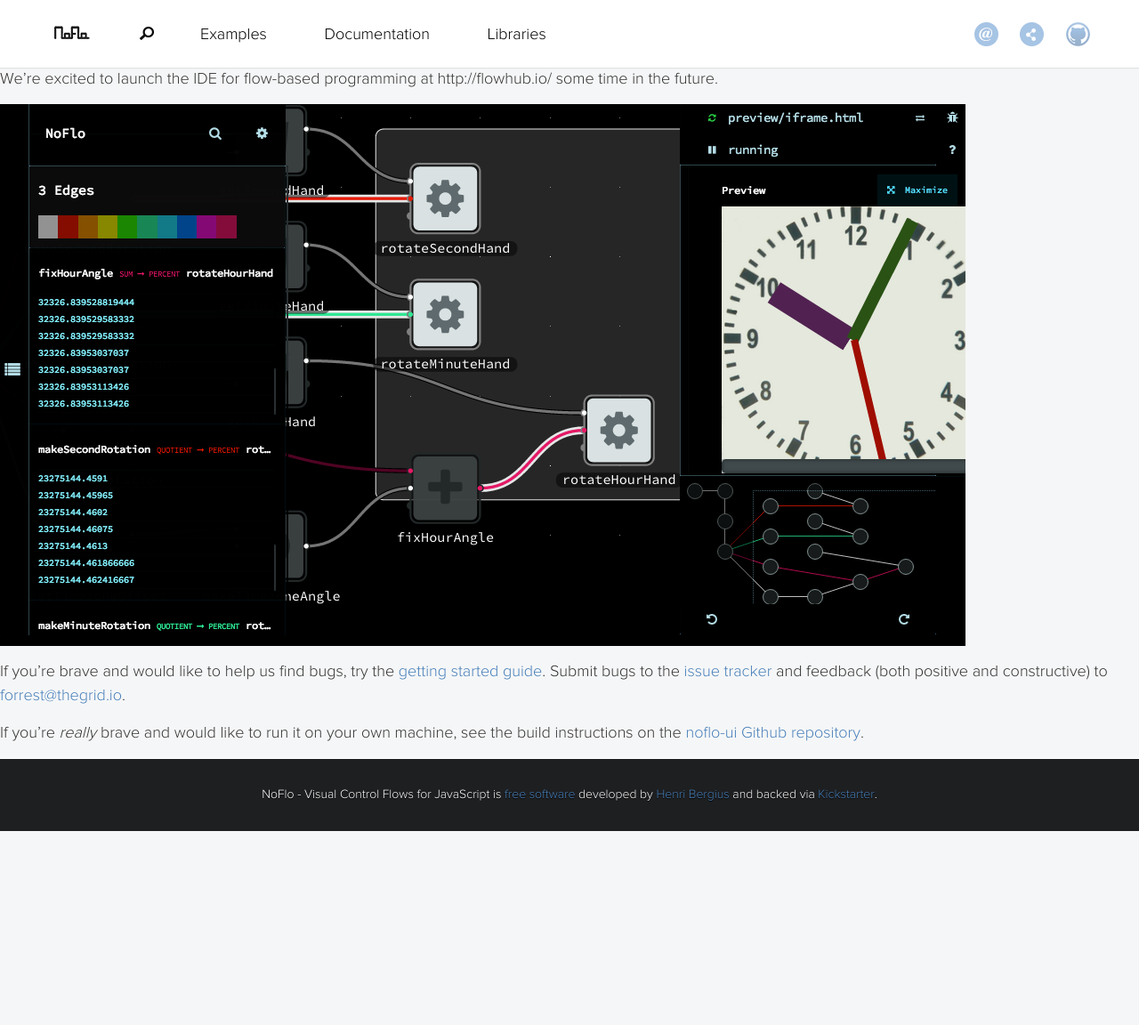
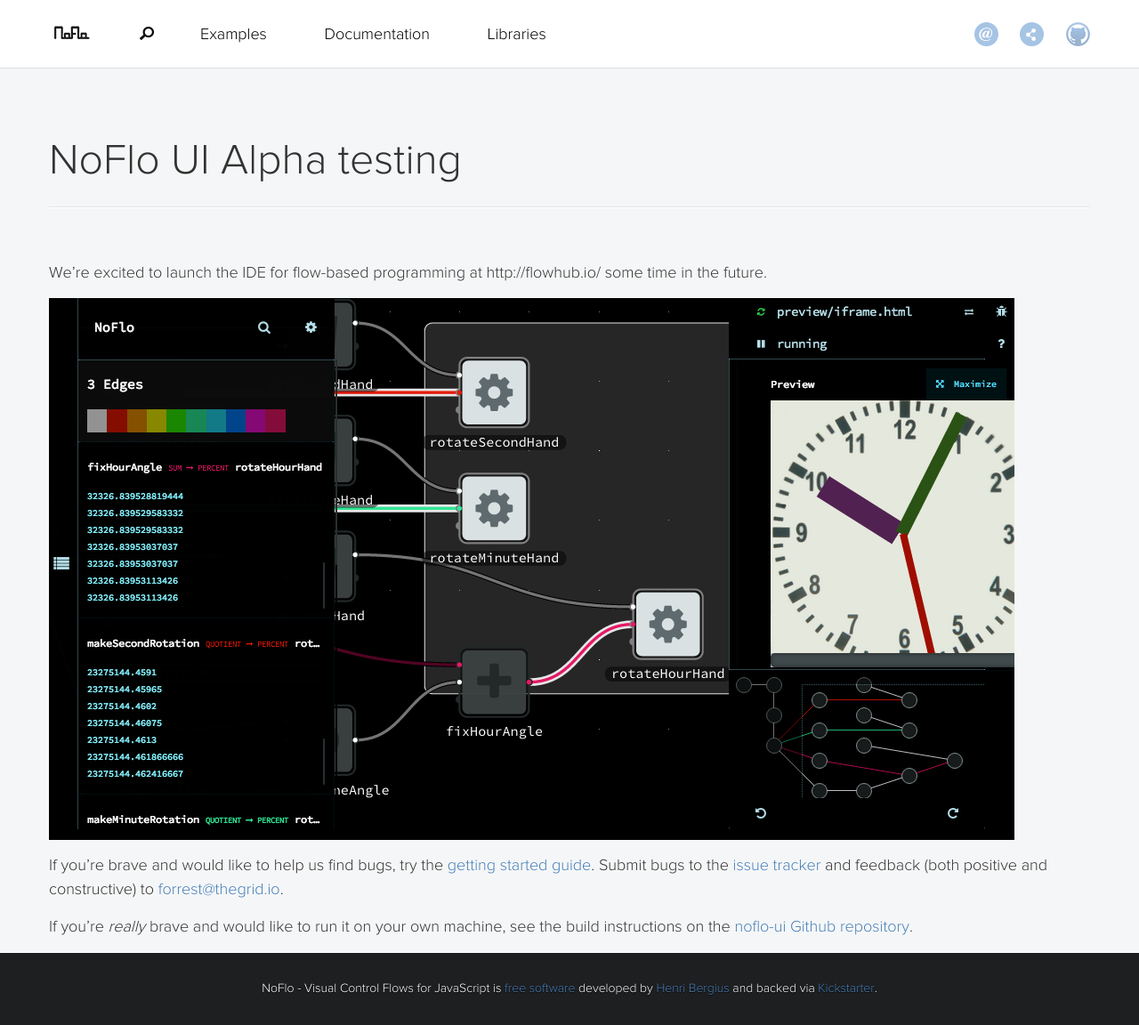
Before and after one commit to noflo/noflo.github.io, a Jekyll site: the page built from noflo-ui/index.md, in a window 1280 px wide and 1152 px high. Shown: the whole window at 89% size. Built offline with Jekyll 4.4.1, drawn with Linux system fonts in a browser that asks for light colours; nearby versions of some CDN libraries; Markdown is read by kramdown in place of the engine named in the settings.

Commit message:
basic template

```diff
--- /dev/null
+++ b/_layouts/basic.html
@@ -0,0 +1,13 @@
+---
+layout: default
+---
+  <div class="row-fluid">
+    <div class="container">
+      <div class="plain-title">
+        <h1>{{ page.title }}</h1>
+      </div>
+      <div class="main">
+        {{ content }}
+      </div>
+    </div>
+  </div>
```
Also changed, not shown: noflo-ui/index.md (+1 -1 lines).
